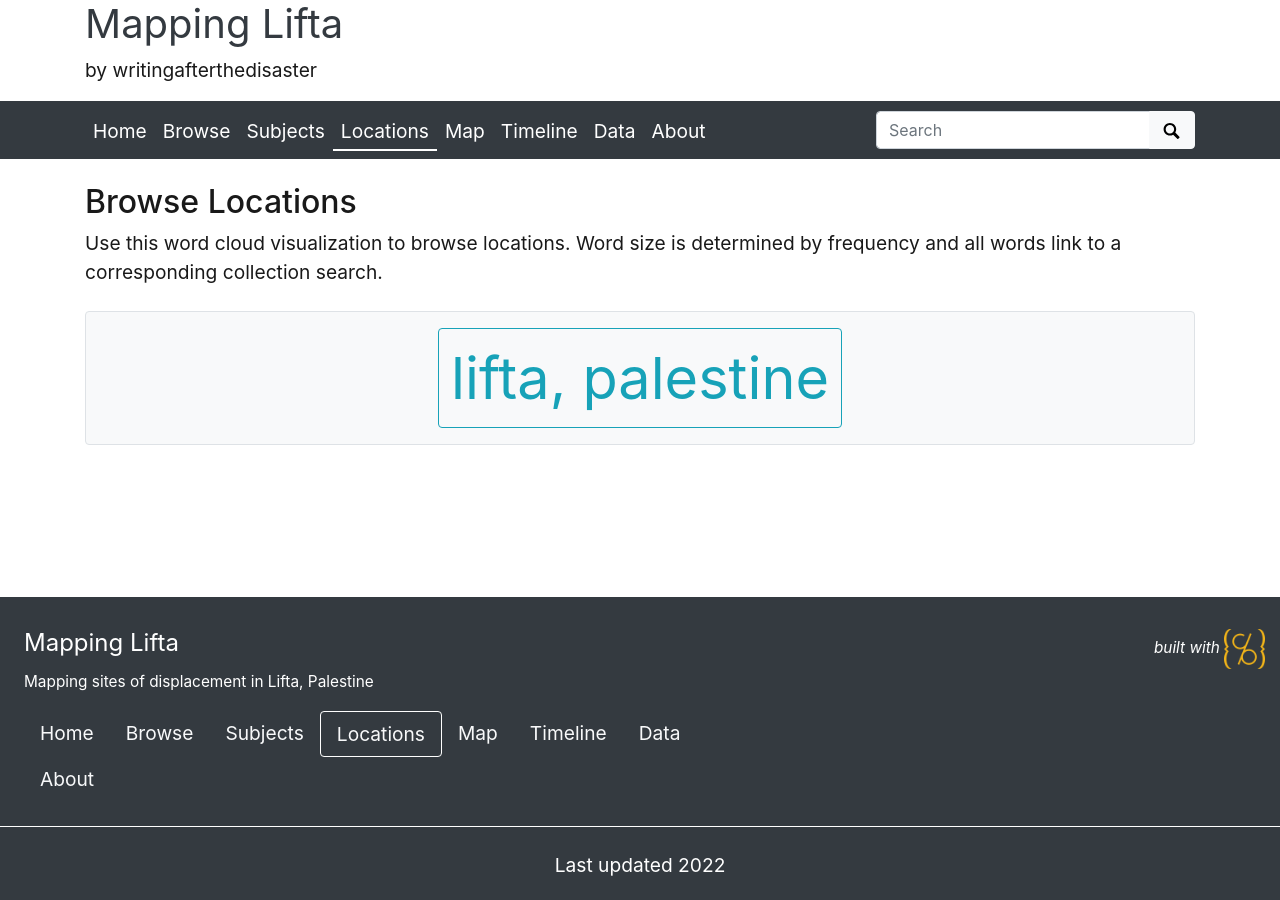
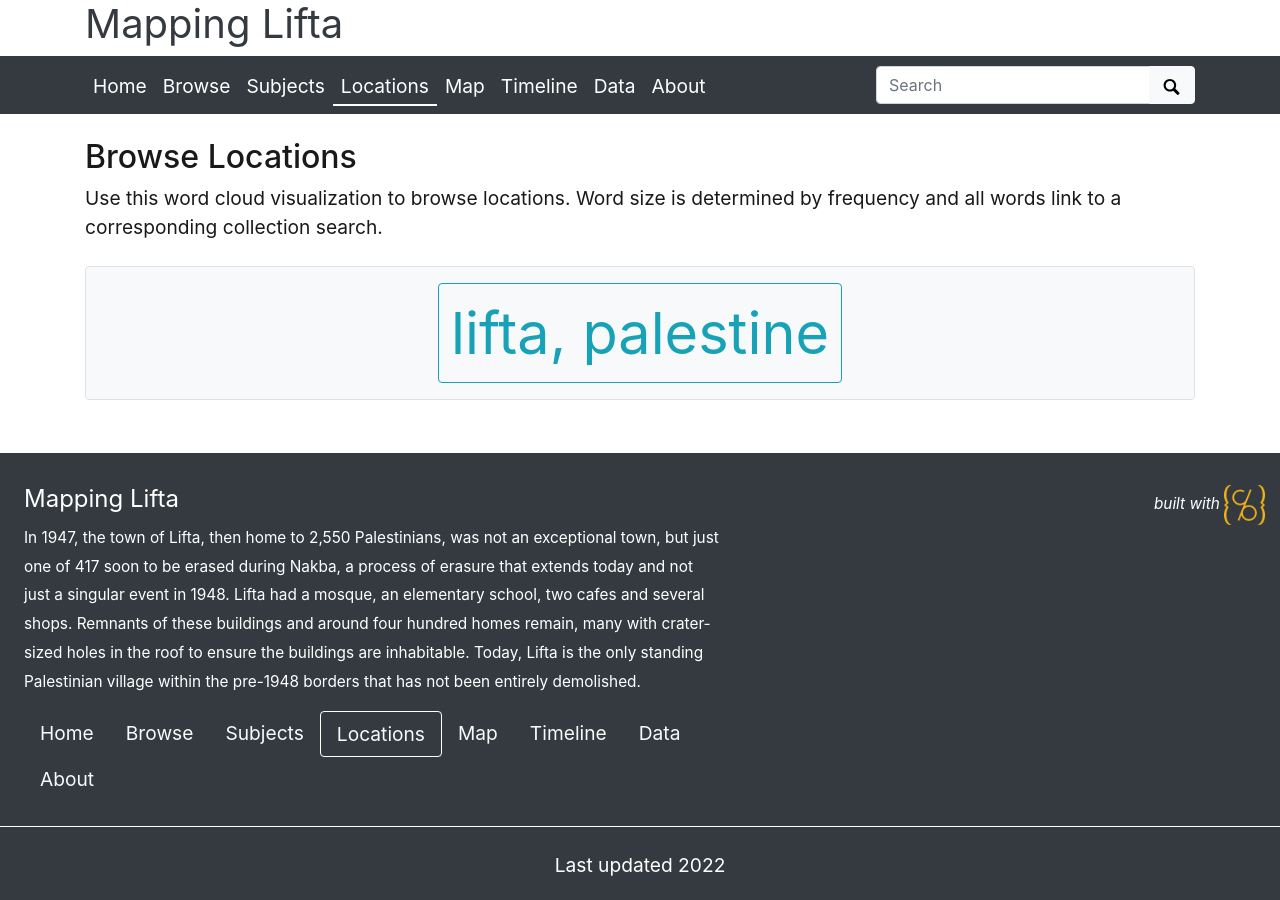
Before and after one commit to writingafterthedisaster/collection, a Jekyll site: the page built from pages/locations.md, in a window 1280 px wide. Built offline with Jekyll 4.4.1, drawn with Linux system fonts in a browser that asks for light colours.

Commit message:
Update _config.yml

```diff
--- a/_config.yml
+++ b/_config.yml
@@ -22,12 +22,12 @@
 # title of site appears in banner
 title: Mapping Lifta
 # tagline, a short phrase that will appear throughout the site in the top banner
-tagline: by writingafterthedisaster
+tagline:
 # description appears in meta tags and other locations
 # this description might appear in search result lists, keep around 160 characters max
-description: "Mapping sites of displacement in Lifta, Palestine"
+description: "In 1947, the town of Lifta, then home to 2,550 Palestinians, was not an exceptional town, but just one of 417 soon to be erased during Nakba, a process of erasure that extends today and not just a singular event in 1948. Lifta had a mosque, an elementary school, two cafes and several shops. Remnants of these buildings and around four hundred homes remain, many with crater-sized holes in the roof to ensure the buildings are inhabitable. Today, Lifta is the only standing Palestinian village within the pre-1948 borders that has not been entirely demolished."
 # creator of the digital collection, to appear in meta tags; we typically use our GitHub usernames but feel free to just use your name
-author: writingafterthedisaster
+author: Jeff O'Brien
 
 ##########
 # COLLECTION SETTINGS
```
